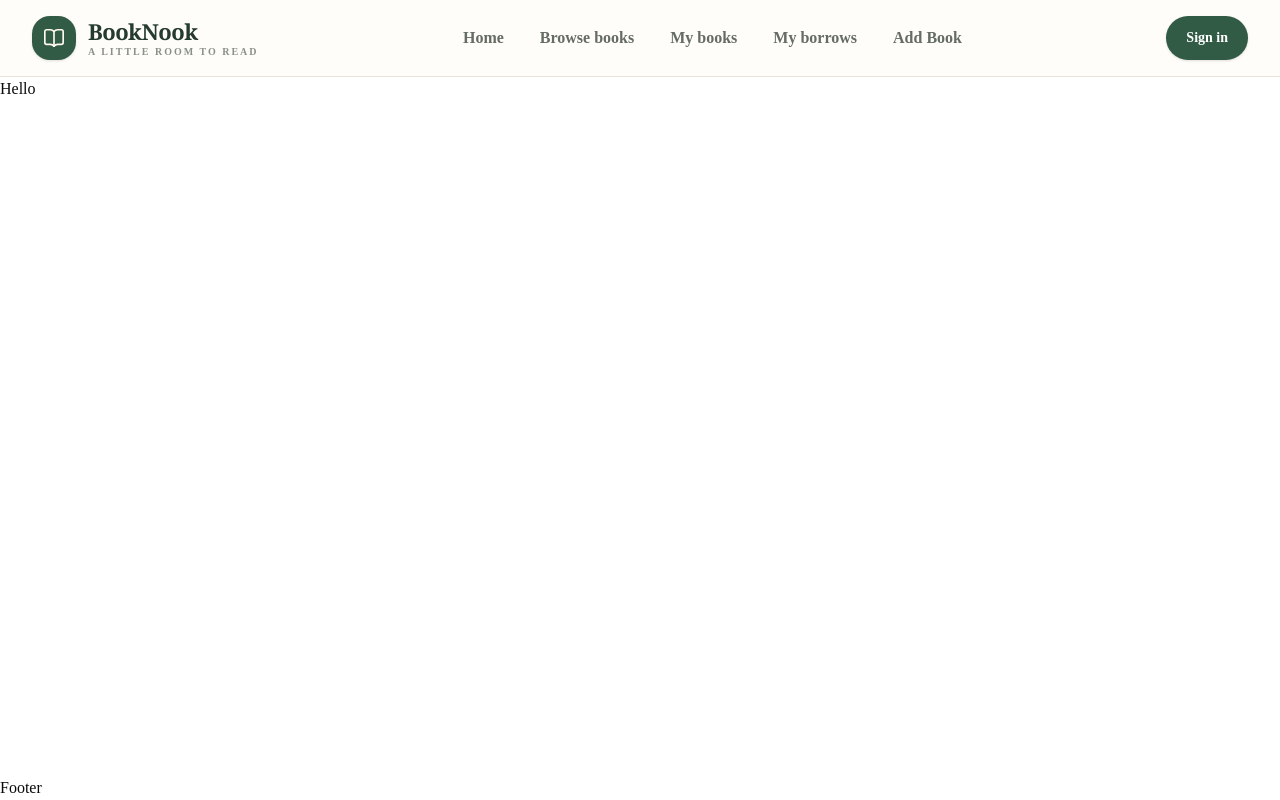
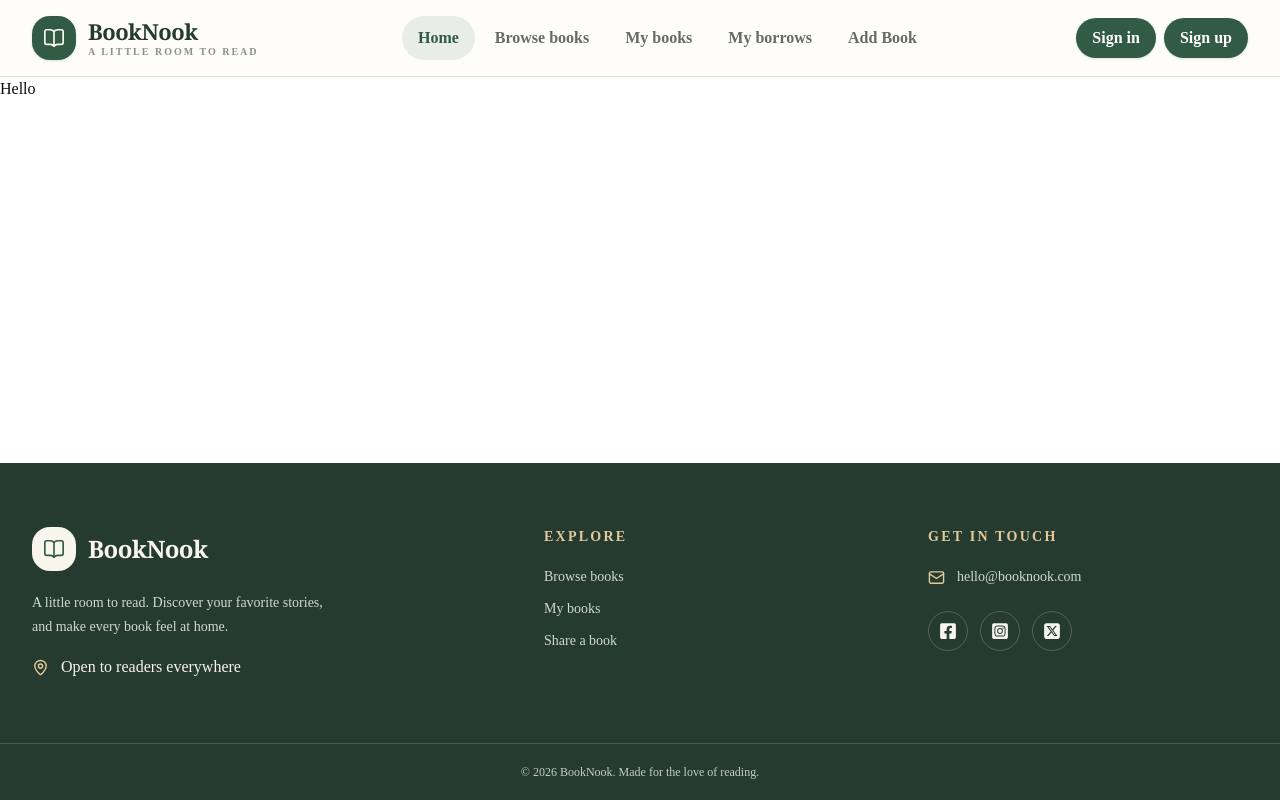
Before and after one commit to mdraju116/BookNook-A7-Frontend, a Next.js app in the folder book-nook/: page / in a window 1280 px wide. Built offline with nearby package versions, Linux system fonts and the light colour scheme.

Commit message:
footer-completed

```diff
--- a/book-nook/package.json
+++ b/book-nook/package.json
@@ -16,6 +16,7 @@
     "next": "16.4.3",
     "react": "19.3.0",
     "react-dom": "19.3.0",
+    "react-icons": "^5.7.0",
     "shadcn": "^4.23.0",
     "tw-animate-css": "^1.4.0"
   },
--- a/book-nook/src/components/shared/Footer.tsx
+++ b/book-nook/src/components/shared/Footer.tsx
@@ -1,16 +1,69 @@
+import Link from "next/link";
+import {  BookOpen,  Mail, MapPin } from "lucide-react";
+import { FaSquareXTwitter } from "react-icons/fa6";
+import { FaInstagramSquare } from "react-icons/fa";
+import { FaFacebookSquare } from "react-icons/fa";
+
+const Footer = () => {
+  return (
+    <footer className="bg-[#263b30] text-[#f8f5ec]">
+      <div className="mx-auto grid max-w-7xl gap-10 px-5 py-12 sm:px-8 md:grid-cols-2 lg:grid-cols-[1.4fr_1fr_1fr] lg:gap-16 lg:py-16">
+        <div>
+          <Link href="/" aria-label="BookNook home" className="inline-flex items-center gap-3">
+            <span className="flex size-11 items-center justify-center rounded-2xl bg-[#f8f5ec] text-[#315b45]">
+              <BookOpen size={22} strokeWidth={1.8} />
+            </span>
+            <span className="font-serif text-2xl font-bold tracking-tight">BookNook</span>
+          </Link>
+          <p className="mt-5 max-w-sm text-sm leading-6 text-[#d2d9cf]">
+            A little room to read. Discover your favorite stories, <br/> and make every book feel at home.
+          </p>
+          <li className="mt-4 flex items-center gap-3"><MapPin size={17} className="shrink-0 text-[#e4c99b]" /><span>Open to readers everywhere</span></li>
+
+        </div>
 
 
-const Footer = () => {
+         <div>
+          <h2 className="text-sm font-bold uppercase tracking-[0.16em] text-[#e4c99b]">Explore</h2>
+          <ul className="mt-5 space-y-3 text-sm text-[#d2d9cf]">
+            <li><Link className="transition hover:text-white" href="/all-books">Browse books</Link></li>
+            <li><Link className="transition hover:text-white" href="/my-books">My books</Link></li>
+            <li><Link className="transition hover:text-white" href="/add-book">Share a book</Link></li>
+          </ul>
+        </div>
 
-    // Show the logo, a short line about the website, contact info,
-    // social links, and a copyright line
+        <div>
+          <h2 className="text-sm font-bold uppercase tracking-[0.16em] text-[#e4c99b]">Get in touch</h2>
+          <ul className="mt-5 space-y-4 text-sm text-[#d2d9cf]">
+            <li className="flex items-center gap-3"><Mail size={17} className="shrink-0 text-[#e4c99b]" /><a className="transition hover:text-white" href="mailto:hello@booknook.com">hello@booknook.com</a></li>
+
+          </ul>
+          <div className="mt-6 flex items-center gap-3">
+            <a href="https://www.facebook.com/" target="_blank" rel="noreferrer" aria-label="Facebook" className="flex size-10 items-center justify-center rounded-full border border-white/20 text-[#f8f5ec] transition duration-200 hover:-translate-y-1 hover:border-[#e4c99b] hover:bg-white/10 hover:text-[#e4c99b] focus-visible:outline-2 focus-visible:outline-offset-4 focus-visible:outline-[#e4c99b]">
+
+               <FaFacebookSquare size={18}/>
+            </a>
+            <a href="https://www.instagram.com/" target="_blank" rel="noreferrer" aria-label="Instagram" className="flex size-10 items-center justify-center rounded-full border border-white/20 text-[#f8f5ec] transition duration-200 hover:-translate-y-1 hover:border-[#e4c99b] hover:bg-white/10 hover:text-[#e4c99b] focus-visible:outline-2 focus-visible:outline-offset-4 focus-visible:outline-[#e4c99b]">
+              <FaInstagramSquare size={18} />
+            </a>
+            <a href="https://x.com/" target="_blank" rel="noreferrer" aria-label="X (Twitter)" className="flex size-10 items-center justify-center rounded-full border border-white/20 text-[#f8f5ec] transition duration-200 hover:-translate-y-1 hover:border-[#e4c99b] hover:bg-white/10 hover:text-[#e4c99b] focus-visible:outline-2 focus-visible:outline-offset-4 focus-visible:outline-[#e4c99b]">
+              <FaSquareXTwitter size={18} />
+            </a>
+          </div>
+        </div>
 
 
-    return (
-        <div>
-            Footer
-        </div>
-    );
+
+
+      </div>
+
+      <div className="border-t border-white/15">
+        <p className="mx-auto max-w-7xl px-5 py-5 text-center text-xs text-[#c4cec3] sm:px-8 ">
+          © {new Date().getFullYear()} BookNook. Made for the love of reading.
+        </p>
+      </div>
+    </footer>
+  );
 };
 
 export default Footer;
--- a/book-nook/src/components/shared/Navbar.tsx
+++ b/book-nook/src/components/shared/Navbar.tsx
@@ -2,6 +2,7 @@
 
 import { useState } from "react";
 import Link from "next/link";
+import { usePathname } from "next/navigation";
 import { BookOpen, Menu, X } from "lucide-react";
 import UserInfo from "./UserInfo";
 
@@ -15,6 +16,10 @@ const navlinks = [
 
 const Navbar = () => {
   const [menuOpen, setMenuOpen] = useState(false);
+  const pathname = usePathname();
+
+  const isActive = (link: string) =>
+    link === "/" ? pathname === "/" : pathname === link || pathname.startsWith(`${link}/`);
 
   return (
   <header className="sticky top-0 z-40 border-b border-[#e9e2d8] bg-[#fffdf9]/95 backdrop-blur-md">
@@ -31,21 +36,26 @@ const Navbar = () => {
         </Link>
 
         <nav aria-label="Main navigation" className="hidden items-center gap-1 md:flex ">
-          {navlinks.map(({ label, link }) => (
+          {navlinks.map(({ label, link }) => {
+            const active = isActive(link);
+            return (
             <Link
               key={link}
               href={link}
-              className="rounded-full px-4 py-2.5 text-md font-bold text-[#656c64] transition-colors hover:bg-[#f2f1e9] hover:text-[#315b45]"
+              aria-current={active ? "page" : undefined}
+              className={`rounded-full px-4 py-2.5 text-md font-bold transition-colors ${active ? "bg-[#e8eee7] text-[#315b45]" : "text-[#656c64] hover:bg-[#f2f1e9] hover:text-[#315b45]"}`}
             >
               {label}
             </Link>
-          ))}
+            );
+          })}
         </nav>
 
         <div className="hidden shrink-0 items-center gap-3 sm:flex">
          <UserInfo/>
         </div>
 
+        {/* humbarger */}
         <button
           type="button"
           className="flex size-11 shrink-0 items-center justify-center rounded-full text-[#315b45] transition hover:bg-[#f2f1e9] md:hidden"
@@ -58,19 +68,24 @@ const Navbar = () => {
         </button>
       </div>
 
+     {/* mobile menus with active link */}
       {menuOpen && (
         <nav id="mobile-navigation" aria-label="Mobile navigation" className="border-t border-[#e9e2d8] py-3 md:hidden">
           <div className="flex flex-col gap-1">
-            {navlinks.map(({ label, link }) => (
+            {navlinks.map(({ label, link }) => {
+              const active = isActive(link);
+              return (
               <Link
                 key={link}
                 href={link}
                 onClick={() => setMenuOpen(false)}
-                className="rounded-xl px-4 py-3 text-sm font-semibold text-[#49584d] transition-colors hover:bg-[#f2f1e9] hover:text-[#315b45]"
+                aria-current={active ? "page" : undefined}
+                className={`rounded-xl px-4 py-3 text-sm font-semibold transition-colors ${active ? "bg-[#e8eee7] text-[#315b45]" : "text-[#49584d] hover:bg-[#f2f1e9] hover:text-[#315b45]"}`}
               >
                 {label}
               </Link>
-            ))}
+              );
+            })}
             <div className="border-t border-[#e9e2d8] px-4 pt-3">
               <UserInfo />
             </div>
--- a/book-nook/src/components/shared/UserInfo.tsx
+++ b/book-nook/src/components/shared/UserInfo.tsx
@@ -4,9 +4,12 @@ import Link from "next/link";
 const UserInfo = () => {
 
     return (
-        <div>
-           <Link href="/add-book" className="inline-flex items-center gap-2 rounded-full bg-[#315b45] px-5 py-3 text-sm font-semibold text-white shadow-sm transition hover:bg-[#254936] hover:shadow-md">
+        <div className="flex gap-2">
+           <Link href="/sign-in" className="inline-flex items-center gap-2 rounded-full bg-[#315b45] px-4 py-2 text-md font-bold text-white shadow-sm transition hover:bg-[#254936] hover:shadow-md">
             Sign in
+          </Link>
+           <Link href="/sign-up" className="inline-flex items-center gap-2 rounded-full bg-[#315b45] px-4 py-2 text-md font-bold text-white shadow-sm transition hover:bg-[#254936] hover:shadow-md">
+            Sign up
           </Link>
         </div>
     );
```
Also changed, not shown: 1 other file (tests, documents, lock files or other folders).
